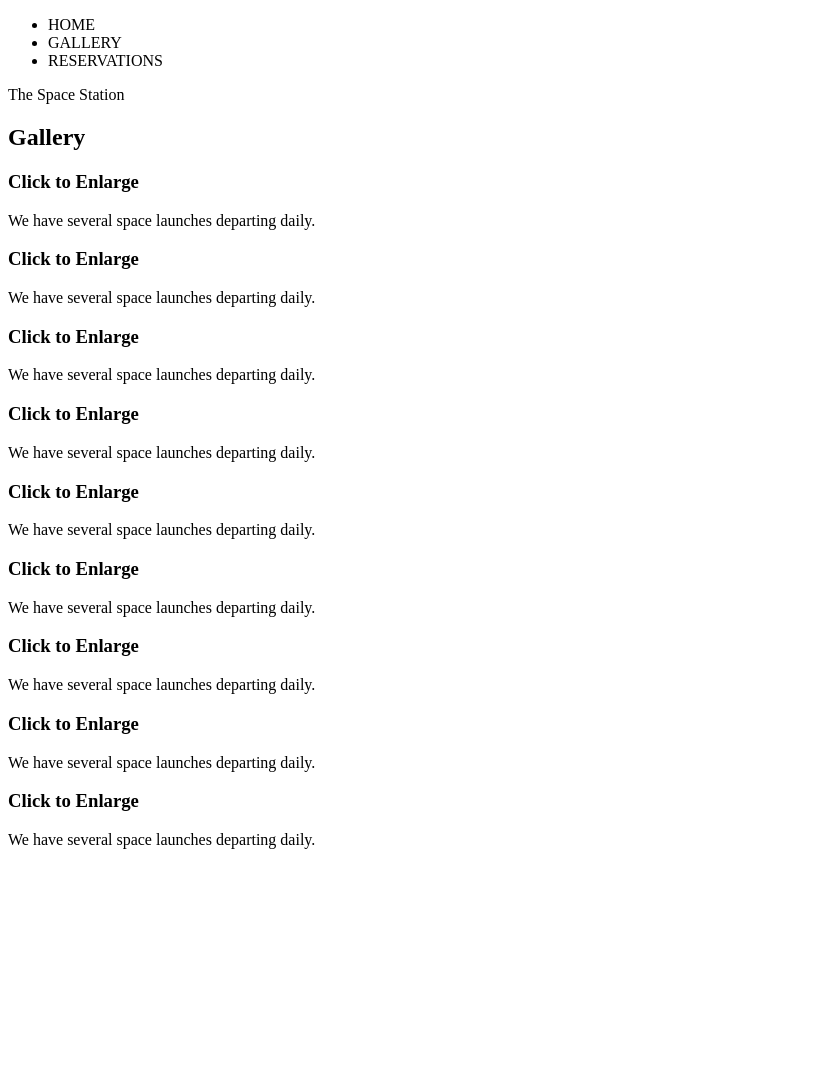
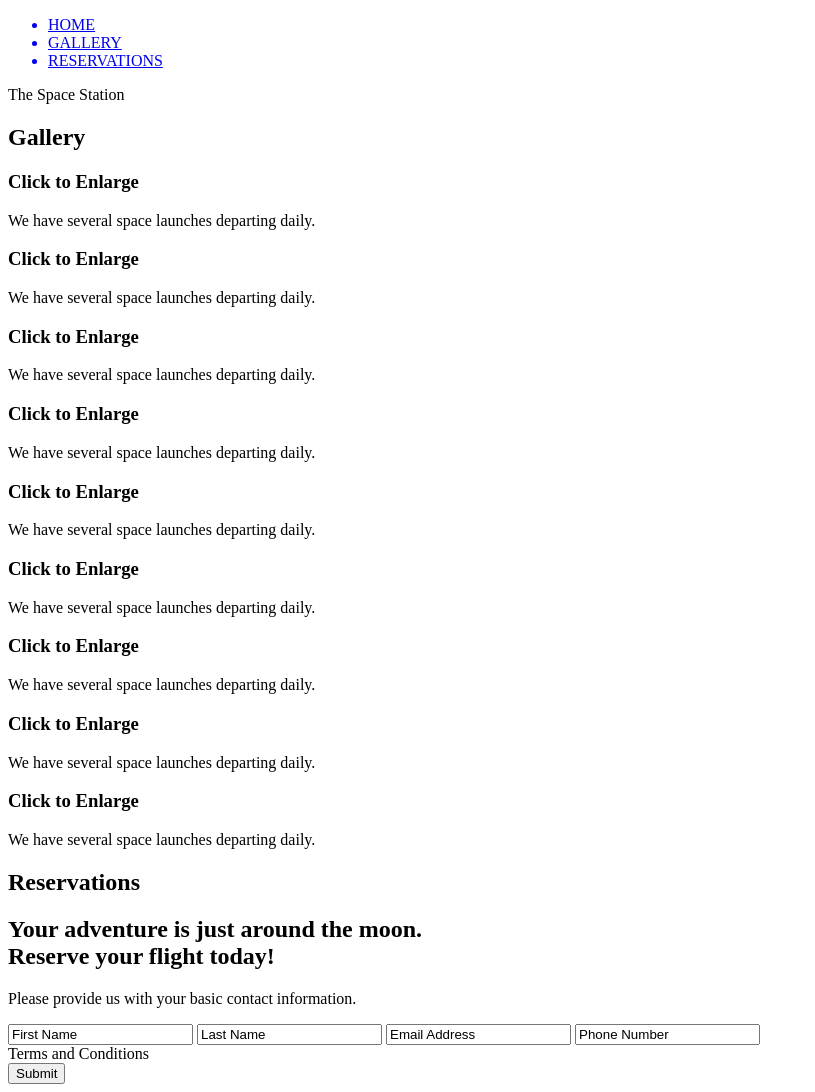
Before and after one commit to BenjaminLSchwab/HTML-and-CSS-Basics, a plain HTML site: page index.html in a window 1280 px wide. Shown: the whole page, without its empty margins (0-815 px from the left). Before the commit the page ends 865 px from the top, so only its background shows below. Drawn offline with Linux system fonts and the light colour scheme.

Commit message:
RSVP section

```diff
--- a/index.html
+++ b/index.html
@@ -11,16 +11,16 @@
         <div>
             <div>
                 <ul>
-                    <li>HOME</li>
-                    <li>GALLERY</li>
-                    <li>RESERVATIONS</li>
+                    <a href ="#home" id="link"><li>HOME</li></a>
+                    <a href ="#gallery"><li>GALLERY</li></a>
+                    <a href ="#reservations"><li>RESERVATIONS</li></a>
                 </ul>
             </div>
         </div>
         <!-- END NAV -->
 
         <!-- HOME -->
-        <div>
+        <div id ="home">
             <div>
                 <div>
                 <span>The Space Station</span>
@@ -31,7 +31,7 @@
 
         <!-- GALLERY -->
         <section>
-            <div>
+            <div id="gallery">
             <h1>Gallery</h1>
                 <div>
 
@@ -141,5 +141,36 @@
         </section>
         <!-- END GALLERY -->
 
+        <!-- RSVP -->
+        <section>
+            <div id="reservations">
+                <div>
+                <h1>Reservations</h1>
+                    <div>
+                    <h2> <span>Your adventure is just around the moon.</span>
+                        <br /> Reserve your flight today!</h2>
+                        <p>
+                        Please provide us with your basic contact information.
+                        </p>
+                        <div>
+                        <form action="" method="post">
+                            <input class ="rsvp" type="text" value="First Name">
+                            <input class ="rsvp" type="text" value="Last Name">
+                            <input class ="rsvp" type="text" value="Email Address">
+                            <input class ="rsvp" type="text" value="Phone Number">
+                            <div class="form-spacer">
+                                <label class="terms">Terms and Conditions</label>
+                            </div>
+                            <div>
+                                <input type="submit" value="Submit">
+                            </div>
+                            </form>
+                        </div>
+                    </div>
+                </div>
+            </div>
+        </section>
+        <!-- END RSVP -->
+
     </body>
 </html>
```
